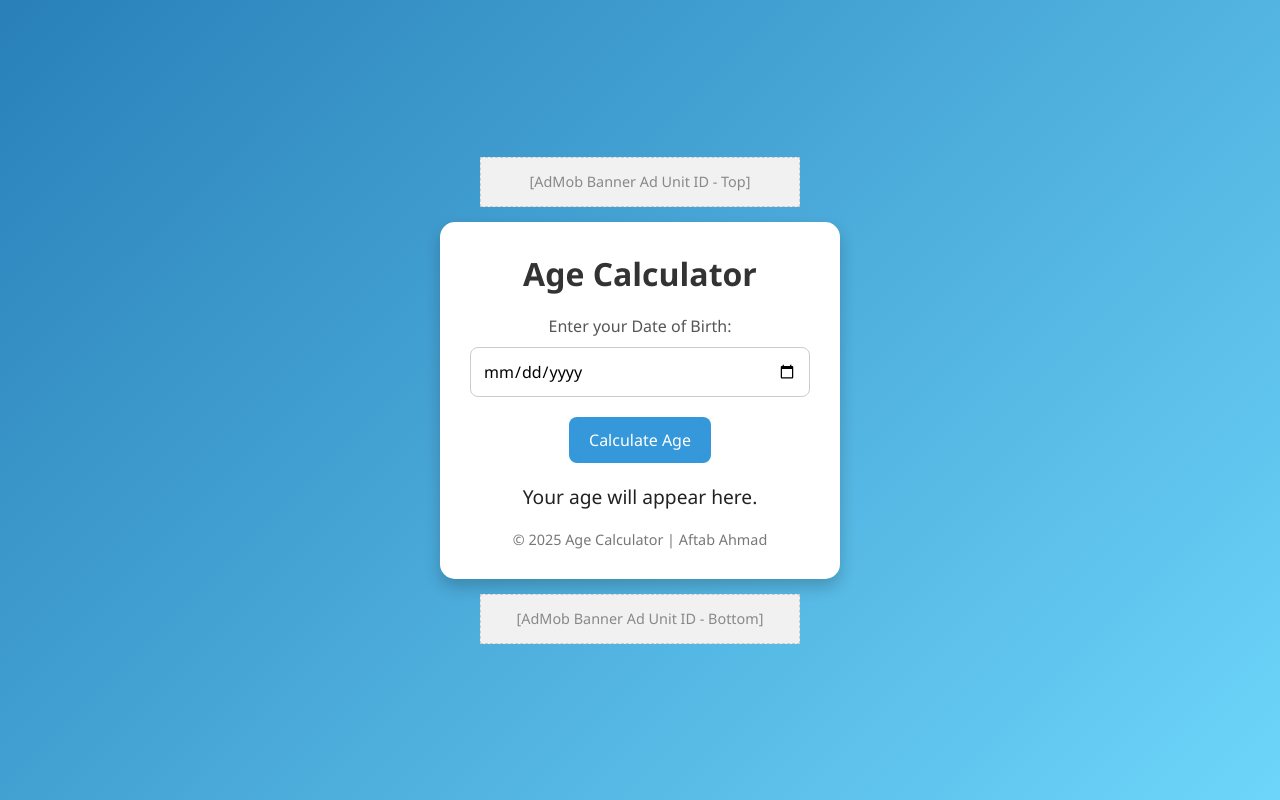
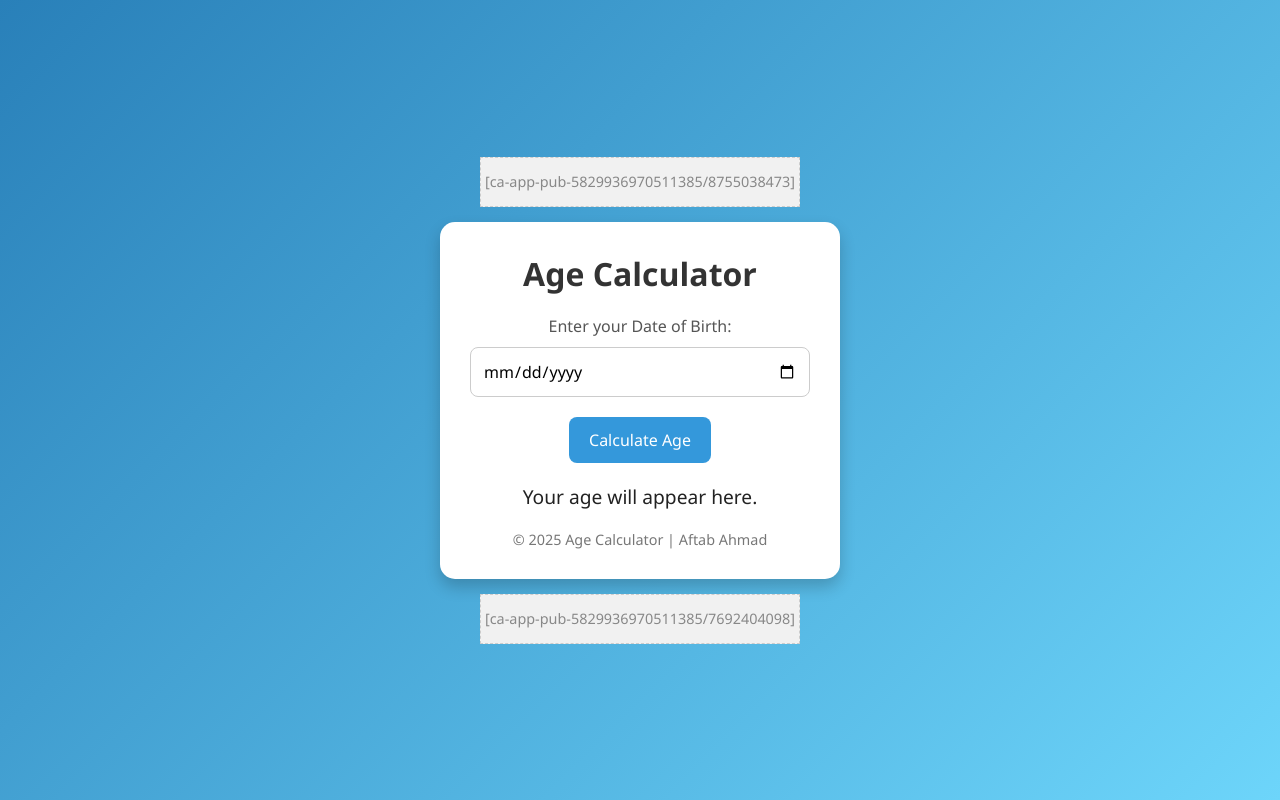
Before and after one commit to Tabisab/age, a plain HTML site: page index.html in a window 1280 px wide. Drawn offline with Linux system fonts and the light colour scheme.

Commit message:
Update index.html

```diff
--- a/index.html
+++ b/index.html
@@ -103,7 +103,7 @@
 
   <!-- AdMob Top Banner -->
   <div class="ad-banner">
-    [AdMob Banner Ad Unit ID - Top]
+    [ca-app-pub-5829936970511385/8755038473]
   </div>
 
   <div class="calculator">
@@ -117,7 +117,7 @@
 
   <!-- AdMob Bottom Banner -->
   <div class="ad-banner">
-    [AdMob Banner Ad Unit ID - Bottom]
+    [ca-app-pub-5829936970511385/7692404098]
   </div>
 
   <script>
```
